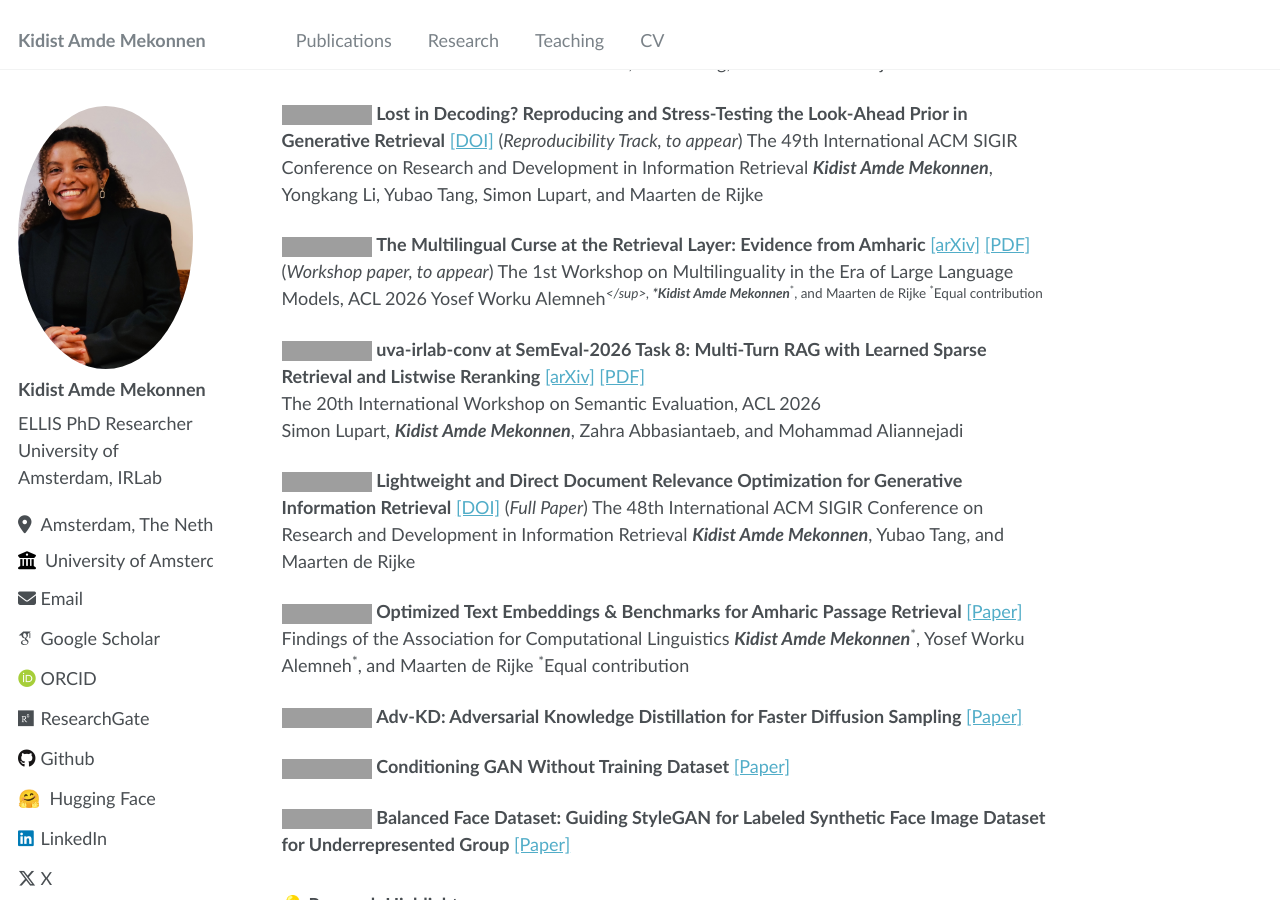
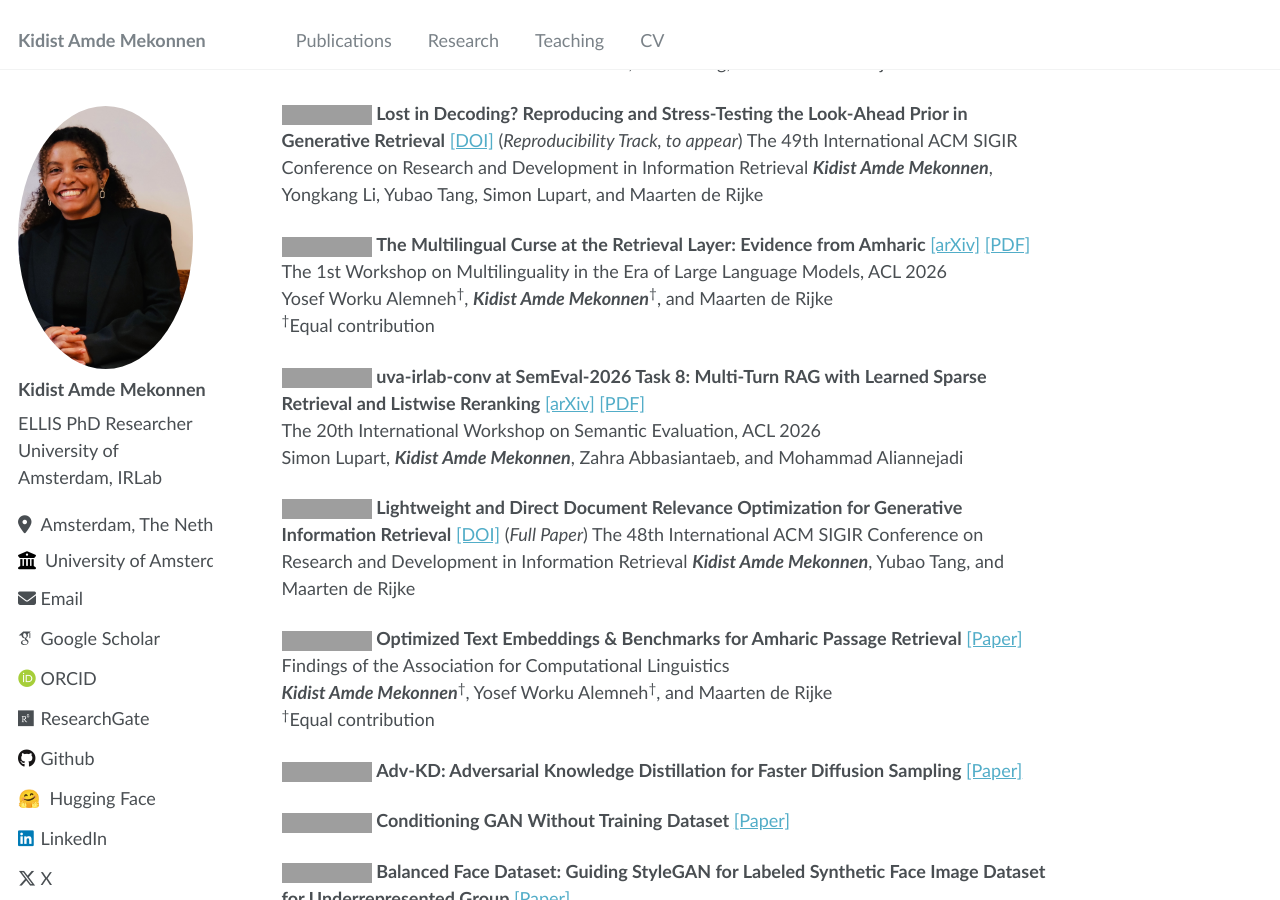
Before and after one commit to kidist-amde/kidist-amde.github.io, a Jekyll site: the page built from _pages/about.md, in a window 1280 px wide and 900 px high, scrolled down 773 px, cut to the strip 0-900 px from the top of the window. Built offline with Jekyll 4.4.1, drawn with Linux system fonts in a browser that asks for light colours; some web fonts are replaced; grey boxes are pictures that could not be loaded.

Commit message:
Add recent papers, teaching materials, and service updates

```diff
--- a/_pages/about.md
+++ b/_pages/about.md
@@ -35,9 +35,11 @@ The 49th International ACM SIGIR Conference on Research and Development in Infor
 ***Kidist Amde Mekonnen***, Yongkang Li, Yubao Tang, Simon Lupart, and Maarten de Rijke
 
 [![ACL MeLLM 2026](https://img.shields.io/badge/ACL%20MeLLM-2026-purple?style=flat-square)](https://arxiv.org/abs/2605.24556)
-**The Multilingual Curse at the Retrieval Layer: Evidence from Amharic** [[arXiv]](https://arxiv.org/abs/2605.24556) [[PDF]](https://arxiv.org/pdf/2605.24556) (*Workshop paper, to appear*)
+**The Multilingual Curse at the Retrieval Layer: Evidence from Amharic** [[arXiv]](https://arxiv.org/abs/2605.24556) [[PDF]](https://arxiv.org/pdf/2605.24556)
 The 1st Workshop on Multilinguality in the Era of Large Language Models, ACL 2026
-Yosef Worku Alemneh<sup>*</sup>, ***Kidist Amde Mekonnen***<sup>*</sup>, and Maarten de Rijke <sup>*</sup>Equal contribution
+Yosef Worku Alemneh<sup>†</sup>, ***Kidist Amde Mekonnen***<sup>†</sup>, and Maarten de Rijke
+<sup>†</sup>Equal contribution
+
 
 [![ACL SemEval 2026](https://img.shields.io/badge/ACL%20SemEval-2026-orange?style=flat-square)](https://arxiv.org/abs/2606.11945)
 **uva-irlab-conv at SemEval-2026 Task 8: Multi-Turn RAG with Learned Sparse Retrieval and Listwise Reranking** [[arXiv]](https://arxiv.org/abs/2606.11945) [[PDF]](https://arxiv.org/pdf/2606.11945)
@@ -52,7 +54,8 @@ The 48th International ACM SIGIR Conference on Research and Development in Infor
 [![ACL Findings 2025](https://img.shields.io/badge/ACL%20Findings-2025-red?style=flat-square)](https://aclanthology.org/2025.findings-acl.543/)
 **Optimized Text Embeddings & Benchmarks for Amharic Passage Retrieval** [[Paper]](https://aclanthology.org/2025.findings-acl.543/)
 Findings of the Association for Computational Linguistics
-***Kidist Amde Mekonnen***<sup>*</sup>, Yosef Worku Alemneh<sup>*</sup>, and Maarten de Rijke <sup>*</sup>Equal contribution
+***Kidist Amde Mekonnen***<sup>†</sup>, Yosef Worku Alemneh<sup>†</sup>, and Maarten de Rijke
+<sup>†</sup>Equal contribution
 
 [![arXiv 2024](https://img.shields.io/badge/arXiv-2024-b31b1b?style=flat-square)](https://arxiv.org/abs/2405.20675)
 **Adv-KD: Adversarial Knowledge Distillation for Faster Diffusion Sampling** [[Paper]](https://arxiv.org/abs/2405.20675)
```
Also changed, not shown: _sass/_page.scss (line endings or trailing spaces), 2 other files.
